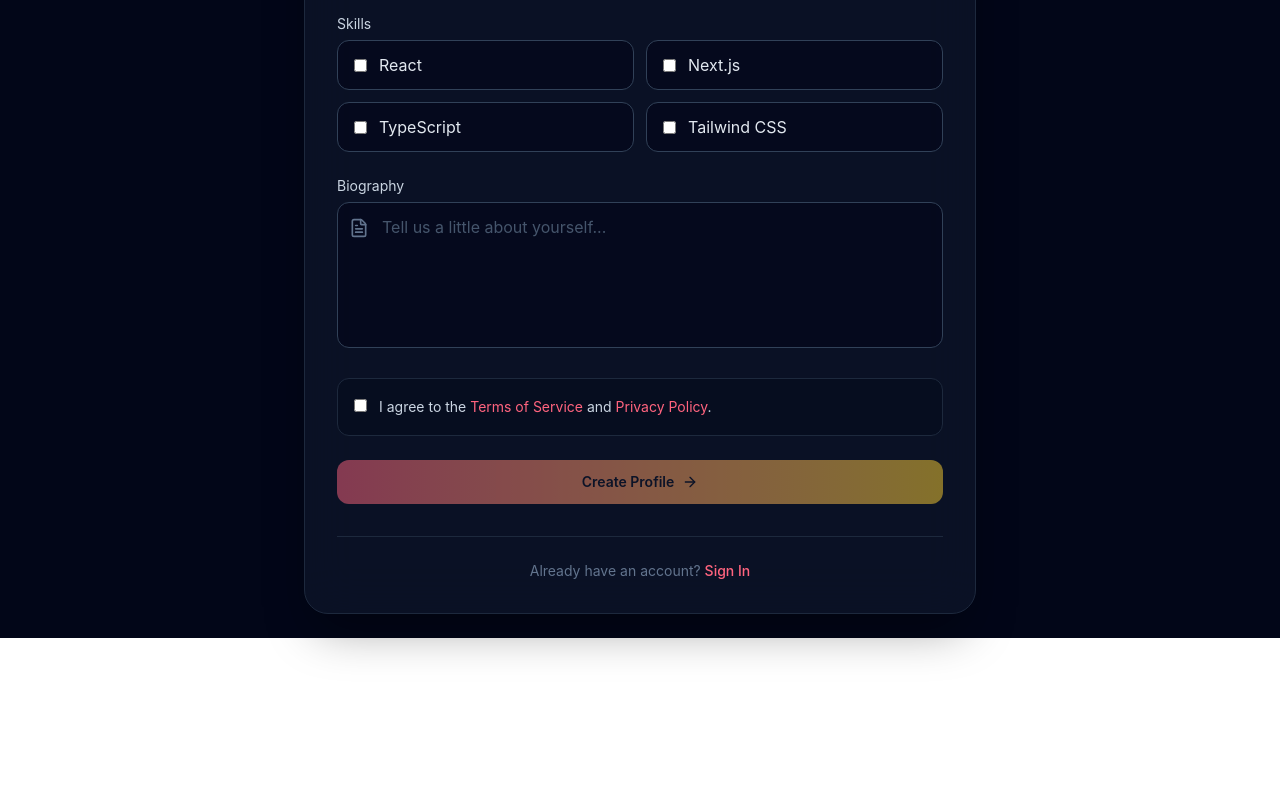
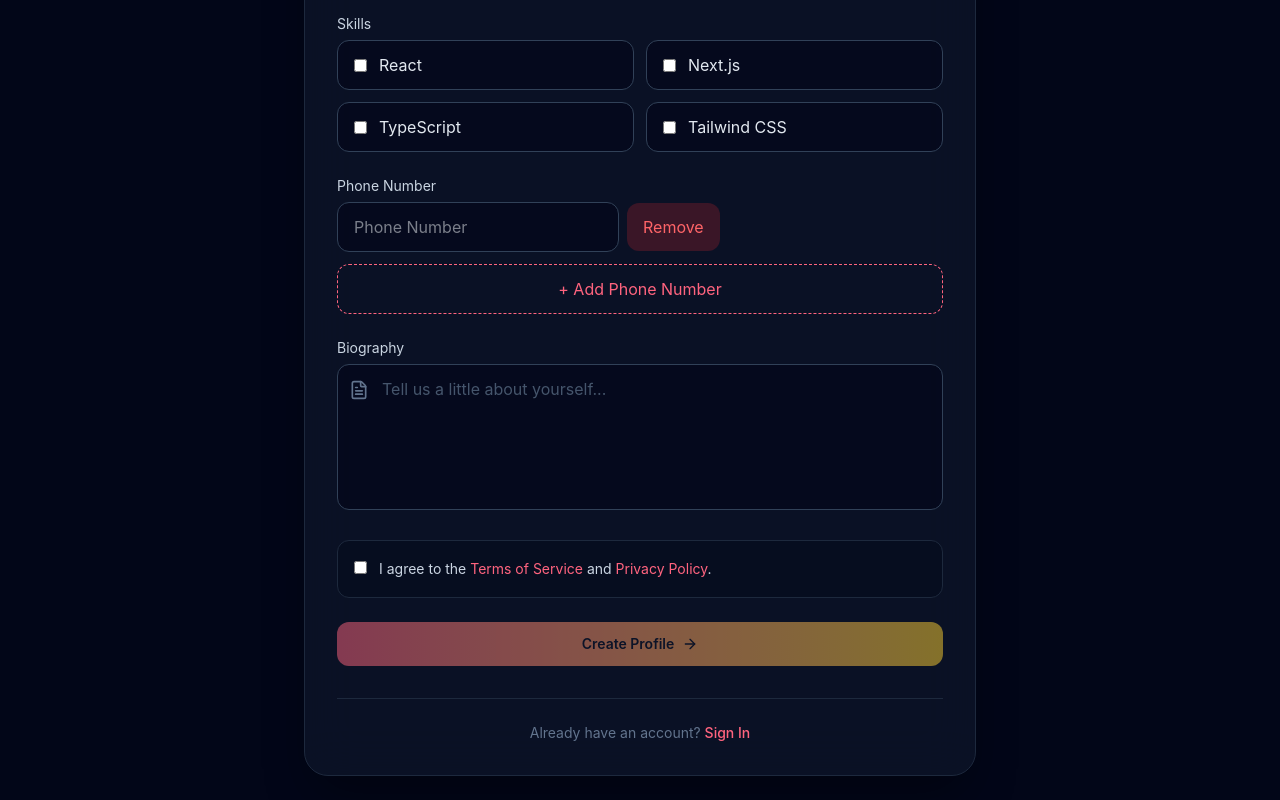
Before and after one commit to Mahdi-Khaghani/React-RHF, a React (Vite) app: page / in a window 1280 px wide. Shown: the part 823-1623 px from the top of the page. Before the commit the page ends 1461 px from the top, so only its background shows below. Built offline with nearby package versions, Linux system fonts and the light colour scheme.

Commit message:
controller

```diff
--- a/src/components/SignUpForm.tsx
+++ b/src/components/SignUpForm.tsx
@@ -10,7 +10,7 @@ import {
   FileText,
   ArrowRight,
 } from "lucide-react";
-import { useForm } from "react-hook-form";
+import { Controller, useFieldArray, useForm } from "react-hook-form";
 import FormField from "./FormField";
 
 interface UserProfileFormData {
@@ -24,6 +24,9 @@ interface UserProfileFormData {
   skills: string[];
   biography: string;
   terms: boolean;
+  phoneNumbers: {
+    number: string;
+  }[];
 }
 
 export default function UserProfileForm() {
@@ -34,7 +37,18 @@ export default function UserProfileForm() {
     handleSubmit,
     formState: { errors },
     watch,
-  } = useForm<UserProfileFormData>();
+    control,
+  } = useForm<UserProfileFormData>({
+    defaultValues: { phoneNumbers: [{ number: "" }] },
+  });
+
+  const { fields, append, remove } = useFieldArray({
+    control,
+    name: "phoneNumbers",
+    rules: {
+      required: "At least one phone number is required",
+    },
+  });
 
   const onSubmit = (data: UserProfileFormData) => {
     console.log(data);
@@ -74,13 +88,20 @@ export default function UserProfileForm() {
             <FormField label="Full Name" error={errors.name?.message}>
               <div className="relative">
                 <User className="absolute left-3 top-1/2 -translate-y-1/2 w-5 h-5 text-slate-500" />
-                <input
-                  type="text"
-                  {...register("name", {
-                    required: "Name is required",
-                  })}
-                  placeholder="John Doe"
-                  className="w-full bg-slate-950/60 border border-slate-700 rounded-xl py-3 pl-11 pr-4 text-slate-100 placeholder:text-slate-600 outline-none transition focus:border-rose-400 focus:ring-2 focus:ring-rose-400/20"
+                <Controller
+                  name="name"
+                  control={control}
+                  render={({field}) => (
+                    <input
+                      type="text"
+                      {...field}
+                      onChange={(e) => {
+                        field.onChange(e.target.value.toUpperCase())
+                      }}
+                      placeholder="John Doe"
+                      className="w-full bg-slate-950/60 border border-slate-700 rounded-xl py-3 pl-11 pr-4 text-slate-100 placeholder:text-slate-600 outline-none transition focus:border-rose-400 focus:ring-2 focus:ring-rose-400/20"
+                    />
+                  )}
                 />
               </div>
             </FormField>
@@ -292,6 +313,51 @@ export default function UserProfileForm() {
               </div>
             </FormField>
 
+            <FormField
+              label="Phone Number"
+              error={errors.phoneNumbers?.root?.message}
+            >
+              <div className="space-y-3">
+                {fields.map((field, index) => (
+                  <FormField
+                    key={field.id}
+                    label=""
+                    error={errors.phoneNumbers?.[index]?.number?.message}
+                  >
+                    <div className="flex items-center gap-2">
+                      <input
+                        {...register(`phoneNumbers.${index}.number`, {
+                          required: "Phone number is required",
+                        })}
+                        placeholder="Phone Number"
+                        className="flex bg-slate-950/60 border border-slate-700 rounded-xl py-3 px-4 text-slate-100
+                            outline-none transition focus:border-rose-400 focus:ring-2 focus:ring-rose-400/20"
+                      />
+
+                      <button
+                        type="button"
+                        onClick={() => remove(index)}
+                        className="px-4 py-3 rounded-xl bg-red-500/20 text-red-400 hover:bg-red-500/30 transition"
+                      >
+                        Remove
+                      </button>
+                    </div>
+                  </FormField>
+                ))}
+                <button
+                  type="button"
+                  onClick={() =>
+                    append({
+                      number: "",
+                    })
+                  }
+                  className="w-full rounded-xl border border-dashed border-rose-400 text-rose-400 py-3 hover:bg-rose-400/10"
+                >
+                  + Add Phone Number
+                </button>
+              </div>
+            </FormField>
+
             {/* Biography */}
             <FormField label="Biography" error={errors.biography?.message}>
               <div className="relative">
```
